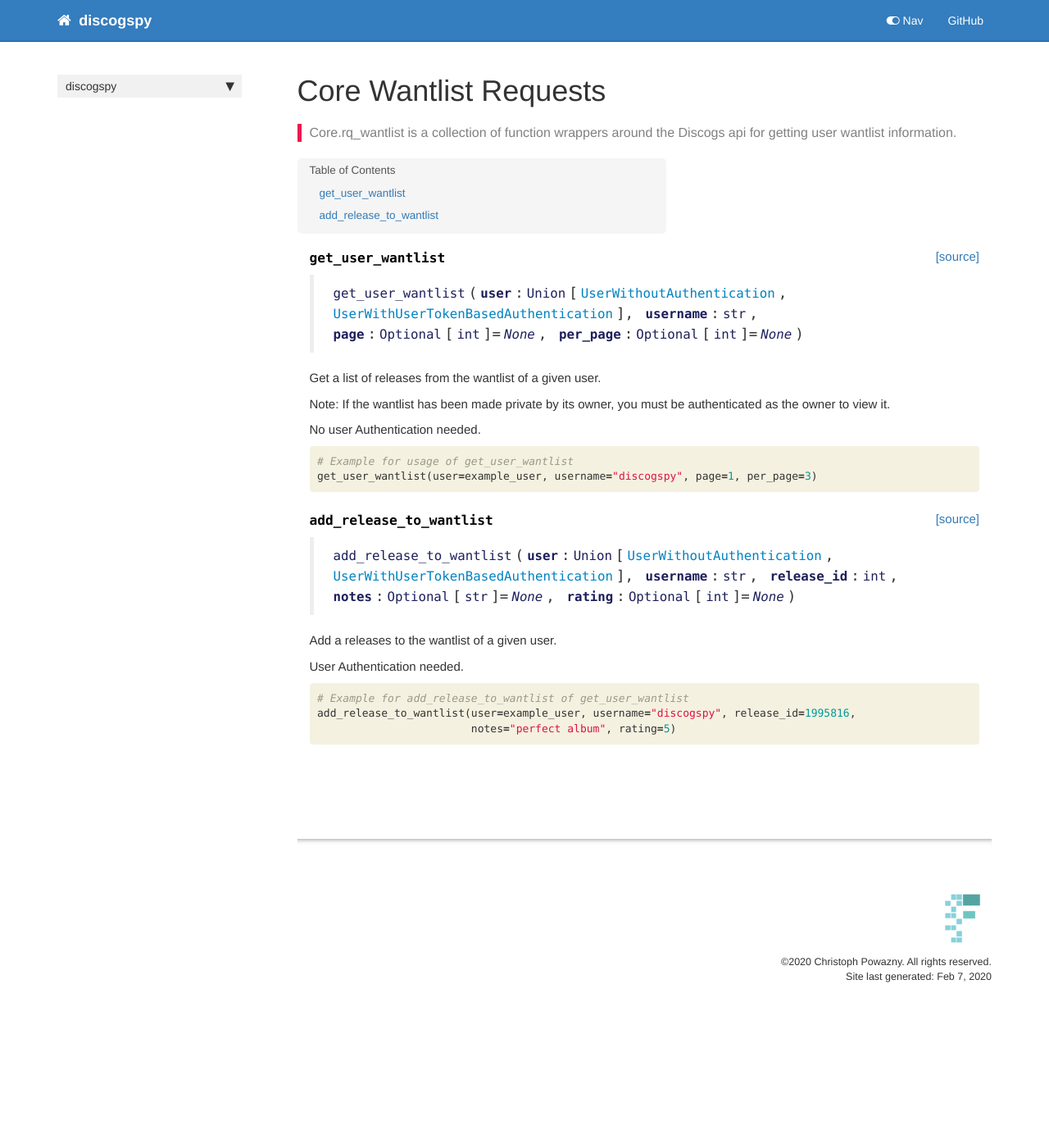
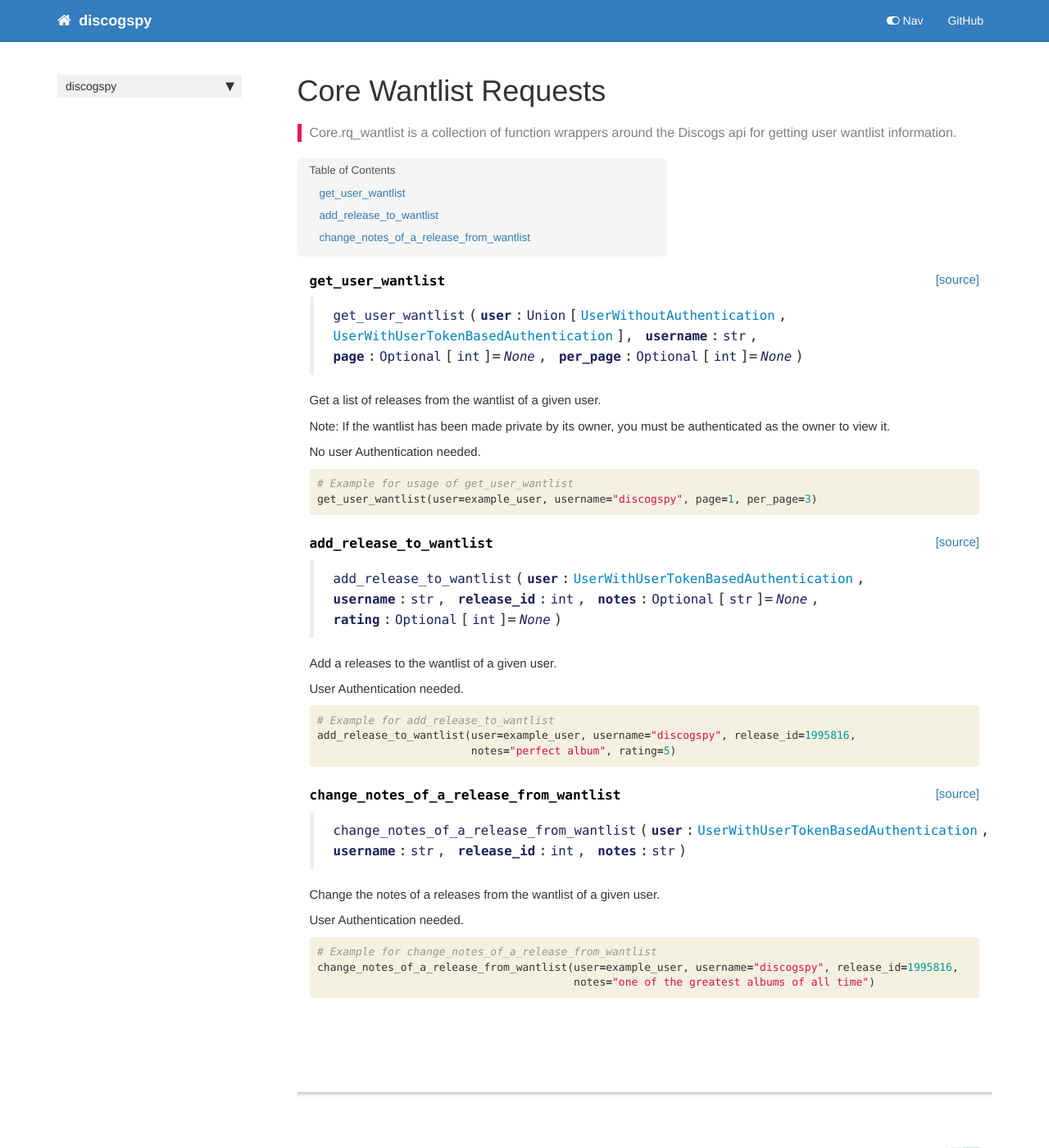
Before and after one commit to cpow-89/discogspy, a Jekyll site: the page built from docs/core.rq_wantlist.html, in a window 1280 px wide and 1400 px high. Shown: the whole window at 82% size. Built offline with Jekyll 4.4.1, drawn with Linux system fonts in a browser that asks for light colours; nearby versions of some CDN libraries; comment, search, counter and statistics services are not loaded.

Commit message:
add change_notes_of_a_release_from_wantlist request

```diff
--- a/discogspy/_nbdev.py
+++ b/discogspy/_nbdev.py
@@ -79,7 +79,9 @@
          "list_custom_fields_for_collection_folders": "06_core.rq_collection.ipynb",
          "edit_custom_field_value_for_release_instance_from_collection_folder": "06_core.rq_collection.ipynb",
          "get_collection_value": "06_core.rq_collection.ipynb",
-         "get_user_wantlist": "07_core.rq_wantlist.ipynb"}
+         "get_user_wantlist": "07_core.rq_wantlist.ipynb",
+         "add_release_to_wantlist": "07_core.rq_wantlist.ipynb",
+         "change_notes_of_a_release_from_wantlist": "07_core.rq_wantlist.ipynb"}
 
 modules = ["core/constants.py",
            "core/discogs_user.py",
--- a/docs/core.rq_wantlist.html
+++ b/docs/core.rq_wantlist.html
@@ -79,7 +79,7 @@
 
 
 <div class="output_markdown rendered_html output_subarea ">
-<h4 id="add_release_to_wantlist" class="doc_header"><code>add_release_to_wantlist</code><a href="https://github.com/cpow-89/discogspy/tree/master/discogspy/core/rq_wantlist.py#L42" class="source_link" style="float:right">[source]</a></h4><blockquote><p><code>add_release_to_wantlist</code>(<strong><code>user</code></strong>:<code>Union</code>[<a href="/discogspy/core.discogs_user#UserWithoutAuthentication"><code>UserWithoutAuthentication</code></a>, <a href="/discogspy/core.discogs_user#UserWithUserTokenBasedAuthentication"><code>UserWithUserTokenBasedAuthentication</code></a>], <strong><code>username</code></strong>:<code>str</code>, <strong><code>release_id</code></strong>:<code>int</code>, <strong><code>notes</code></strong>:<code>Optional</code>[<code>str</code>]=<em><code>None</code></em>, <strong><code>rating</code></strong>:<code>Optional</code>[<code>int</code>]=<em><code>None</code></em>)</p>
+<h4 id="add_release_to_wantlist" class="doc_header"><code>add_release_to_wantlist</code><a href="https://github.com/cpow-89/discogspy/tree/master/discogspy/core/rq_wantlist.py#L42" class="source_link" style="float:right">[source]</a></h4><blockquote><p><code>add_release_to_wantlist</code>(<strong><code>user</code></strong>:<a href="/discogspy/core.discogs_user#UserWithUserTokenBasedAuthentication"><code>UserWithUserTokenBasedAuthentication</code></a>, <strong><code>username</code></strong>:<code>str</code>, <strong><code>release_id</code></strong>:<code>int</code>, <strong><code>notes</code></strong>:<code>Optional</code>[<code>str</code>]=<em><code>None</code></em>, <strong><code>rating</code></strong>:<code>Optional</code>[<code>int</code>]=<em><code>None</code></em>)</p>
 </blockquote>
 <p>Add a releases to the wantlist of a given user.</p>
 <p>User Authentication needed.</p>
@@ -97,7 +97,7 @@
 
 <div class="inner_cell">
     <div class="input_area">
-<div class=" highlight hl-ipython3"><pre><span></span><span class="c1"># Example for add_release_to_wantlist of get_user_wantlist</span>
+<div class=" highlight hl-ipython3"><pre><span></span><span class="c1"># Example for add_release_to_wantlist</span>
 <span class="n">add_release_to_wantlist</span><span class="p">(</span><span class="n">user</span><span class="o">=</span><span class="n">example_user</span><span class="p">,</span> <span class="n">username</span><span class="o">=</span><span class="s2">&quot;discogspy&quot;</span><span class="p">,</span> <span class="n">release_id</span><span class="o">=</span><span class="mi">1995816</span><span class="p">,</span>
                         <span class="n">notes</span><span class="o">=</span><span class="s2">&quot;perfect album&quot;</span><span class="p">,</span> <span class="n">rating</span><span class="o">=</span><span class="mi">5</span><span class="p">)</span>
 </pre></div>
@@ -107,5 +107,45 @@
 </div>
 
 </div>
+<div class="cell border-box-sizing code_cell rendered">
+
+</div>
+<div class="cell border-box-sizing code_cell rendered">
+
+<div class="output_wrapper">
+<div class="output">
+
+<div class="output_area">
+
+
+<div class="output_markdown rendered_html output_subarea ">
+<h4 id="change_notes_of_a_release_from_wantlist" class="doc_header"><code>change_notes_of_a_release_from_wantlist</code><a href="https://github.com/cpow-89/discogspy/tree/master/discogspy/core/rq_wantlist.py#L69" class="source_link" style="float:right">[source]</a></h4><blockquote><p><code>change_notes_of_a_release_from_wantlist</code>(<strong><code>user</code></strong>:<a href="/discogspy/core.discogs_user#UserWithUserTokenBasedAuthentication"><code>UserWithUserTokenBasedAuthentication</code></a>, <strong><code>username</code></strong>:<code>str</code>, <strong><code>release_id</code></strong>:<code>int</code>, <strong><code>notes</code></strong>:<code>str</code>)</p>
+</blockquote>
+<p>Change the notes of a releases from the wantlist of a given user.</p>
+<p>User Authentication needed.</p>
+
+</div>
+
+</div>
+
+</div>
+</div>
+
+</div>
+<div class="cell border-box-sizing code_cell rendered">
+<div class="input">
+
+<div class="inner_cell">
+    <div class="input_area">
+<div class=" highlight hl-ipython3"><pre><span></span><span class="c1"># Example for change_notes_of_a_release_from_wantlist</span>
+<span class="n">change_notes_of_a_release_from_wantlist</span><span class="p">(</span><span class="n">user</span><span class="o">=</span><span class="n">example_user</span><span class="p">,</span> <span class="n">username</span><span class="o">=</span><span class="s2">&quot;discogspy&quot;</span><span class="p">,</span> <span class="n">release_id</span><span class="o">=</span><span class="mi">1995816</span><span class="p">,</span>
+                                        <span class="n">notes</span><span class="o">=</span><span class="s2">&quot;one of the greatest albums of all time&quot;</span><span class="p">)</span>
+</pre></div>
+
+    </div>
+</div>
+</div>
+
+</div>
     {% endraw %}
 </div>
```
Also changed, not shown: 2 other files.
